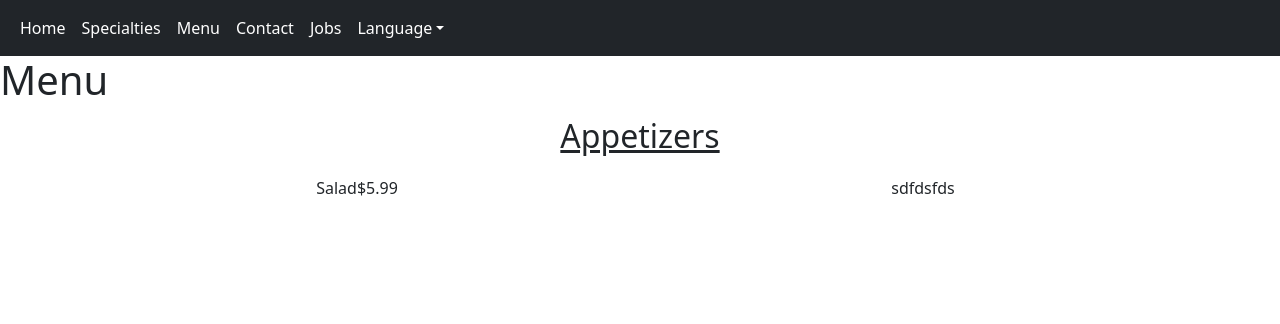
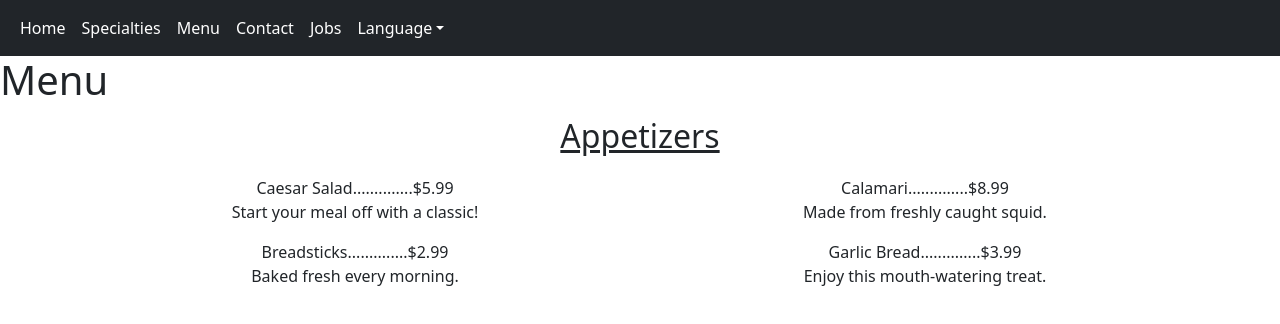
Before and after one commit to bsuverzabaek/restaurant-page, a Vue app: page /menu in a window 1280 px wide. Shown: the top 324 px of the page. Built offline with nearby package versions, Linux system fonts and the light colour scheme.

Commit message:
14th commit

```diff
--- a/src/scripts/menu.ts
+++ b/src/scripts/menu.ts
@@ -1,11 +1,35 @@
 import { defineComponent, computed } from 'vue';
 import { useStore } from '@/store/index';
+import { appet, appetJP } from '@/text/fullMenu';
 
 export default defineComponent({
 	name: 'Menu',
     setup() {
     	const store = useStore();
+    	const jSwitch = computed(() => store.state.jpSwitch);
 
-    	return { jSwitch: computed(() => store.state.jpSwitch) }
+    	function appNum(jLang: boolean): number {
+    		return jLang ? appetJP.length : appet.length;
+    	}
+
+    	function appName(jLang: boolean, index: number): string {
+    		return jLang ? appetJP[index].name : appet[index].name;
+    	}
+
+    	function appPrice(jLang: boolean, index: number): number {
+    		return jLang ? appetJP[index].price : appet[index].price;
+    	}
+
+    	function appDesc(jLang: boolean, index: number): string {
+    		return jLang ? appetJP[index].desc : appet[index].desc;
+    	}
+
+    	return {
+    		jSwitch,
+    		appNum,
+    		appName,
+    		appPrice,
+    		appDesc
+    	}
     }
 });
--- /dev/null
+++ b/src/text/fullMenu.ts
@@ -0,0 +1,55 @@
+import Menu from '@/interfaces/menuStruct'
+
+export const appet: Menu[] = [
+	{
+		id: 1,
+		name: "Caesar Salad",
+		price: 5.99,
+		desc: "Start your meal off with a classic!"
+	},
+	{
+		id: 2,
+		name: "Calamari",
+		price: 8.99,
+		desc: "Made from freshly caught squid."
+	},
+	{
+		id: 3,
+		name: "Breadsticks",
+		price: 2.99,
+		desc: "Baked fresh every morning."
+	},
+	{
+		id: 4,
+		name: "Garlic Bread",
+		price: 3.99,
+		desc: "Enjoy this mouth-watering treat."
+	}
+]
+
+export const appetJP: Menu[] = [
+	{
+		id: 1,
+		name: "シーザーサラダ",
+		price: 600,
+		desc: "クラシックで食事を始めましょう！"
+	},
+	{
+		id: 2,
+		name: "イカフライ",
+		price: 900,
+		desc: "獲れたてのイカから作られています。"
+	},
+	{
+		id: 3,
+		name: "ブレッドスティック",
+		price: 300,
+		desc: "毎朝焼きたて。"
+	},
+	{
+		id: 4,
+		name: "ガーリックブレッド",
+		price: 400,
+		desc: "この食欲をそそる御馳走をお楽しみください。"
+	}
+]
--- a/src/views/Menu.vue
+++ b/src/views/Menu.vue
@@ -10,13 +10,13 @@
 			</div>
 
 			<div class="container-lg my-3">
-				<div class="row justify-content-center gx-3">
-					<div class="col-md-6">
-						<span>Salad</span>
-						<span>$5.99</span>
-					</div>
-					<div class="col-md-6">
-						<div>sdfdsfds</div>
+				<div class="row justify-content-center">
+					<div v-for="n in appNum(jSwitch)" class="col-md-6">
+						<span>{{ appName(jSwitch,n-1) }}</span>
+						<span>..............</span>
+						<span>{{ jSwitch ? '￥' : '$' }}</span>
+						<span>{{ appPrice(jSwitch,n-1) }}</span>
+						<p>{{ appDesc(jSwitch,n-1) }}</p>
 					</div>
 				</div>
 			</div>
```
Also changed, not shown: src/text/menu.ts (deleted, +0 -28 lines).
